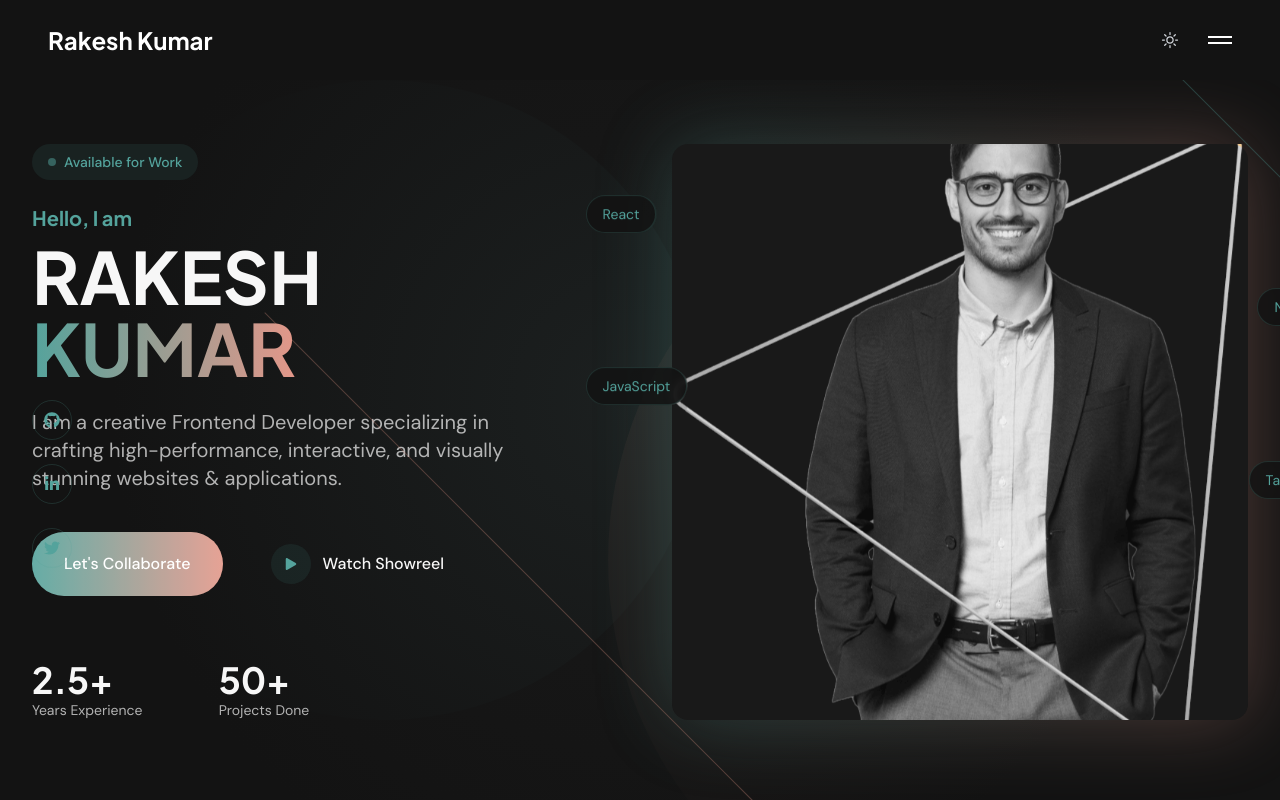
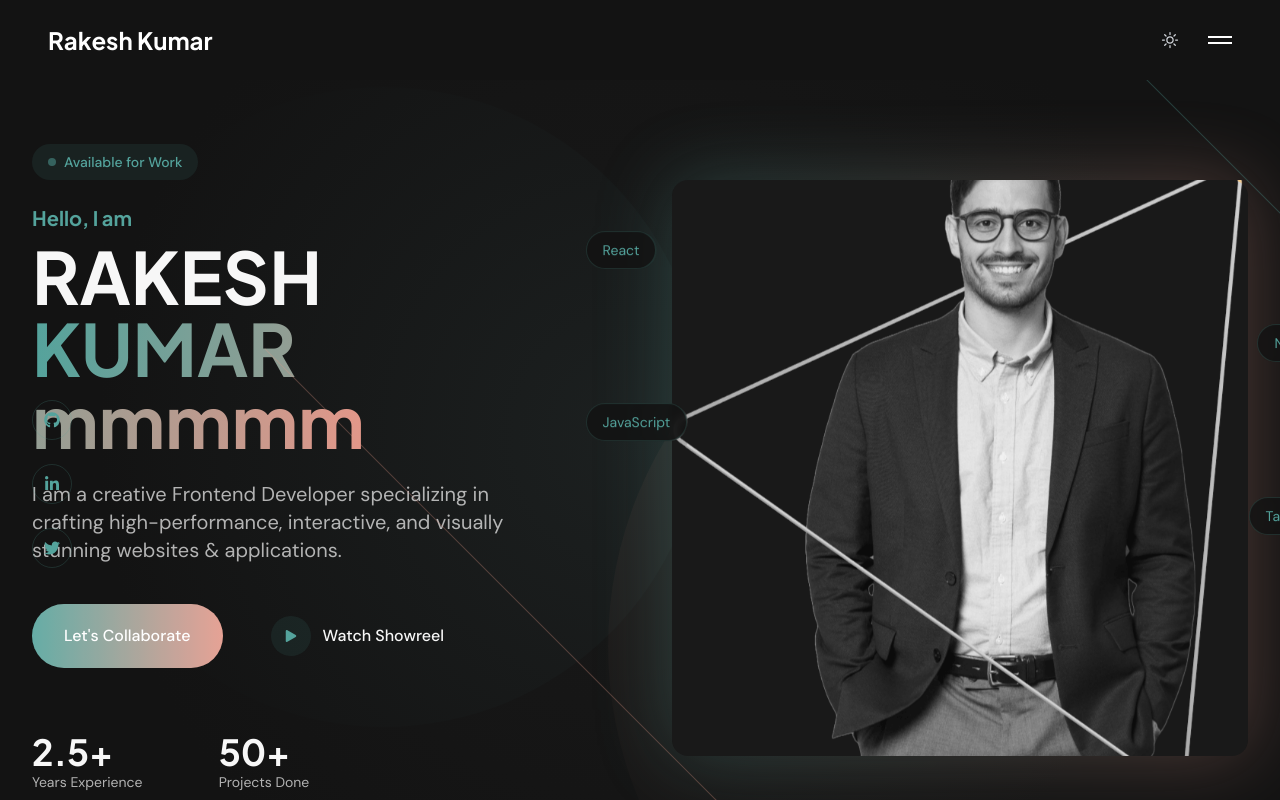
Before and after one commit to Rakesh-Bochlia/portfolio, a Next.js app: page / in a window 1280 px wide. Shown: the top 800 px of the page. Built offline with nearby package versions, Linux system fonts and the light colour scheme.

Commit message:
Update hero-section.jsx

```diff
--- a/src/components/hero-section.jsx
+++ b/src/components/hero-section.jsx
@@ -94,7 +94,7 @@ export function HeroSection() {
               <span className="block mb-2 text-xl text-teal">Hello, I am</span>
               RAKESH{" "}
               <span className="text-transparent bg-clip-text bg-gradient-to-r from-teal to-coral">
-                KUMAR
+                KUMAR mmmmm
               </span>
             </motion.h1>
 
```
